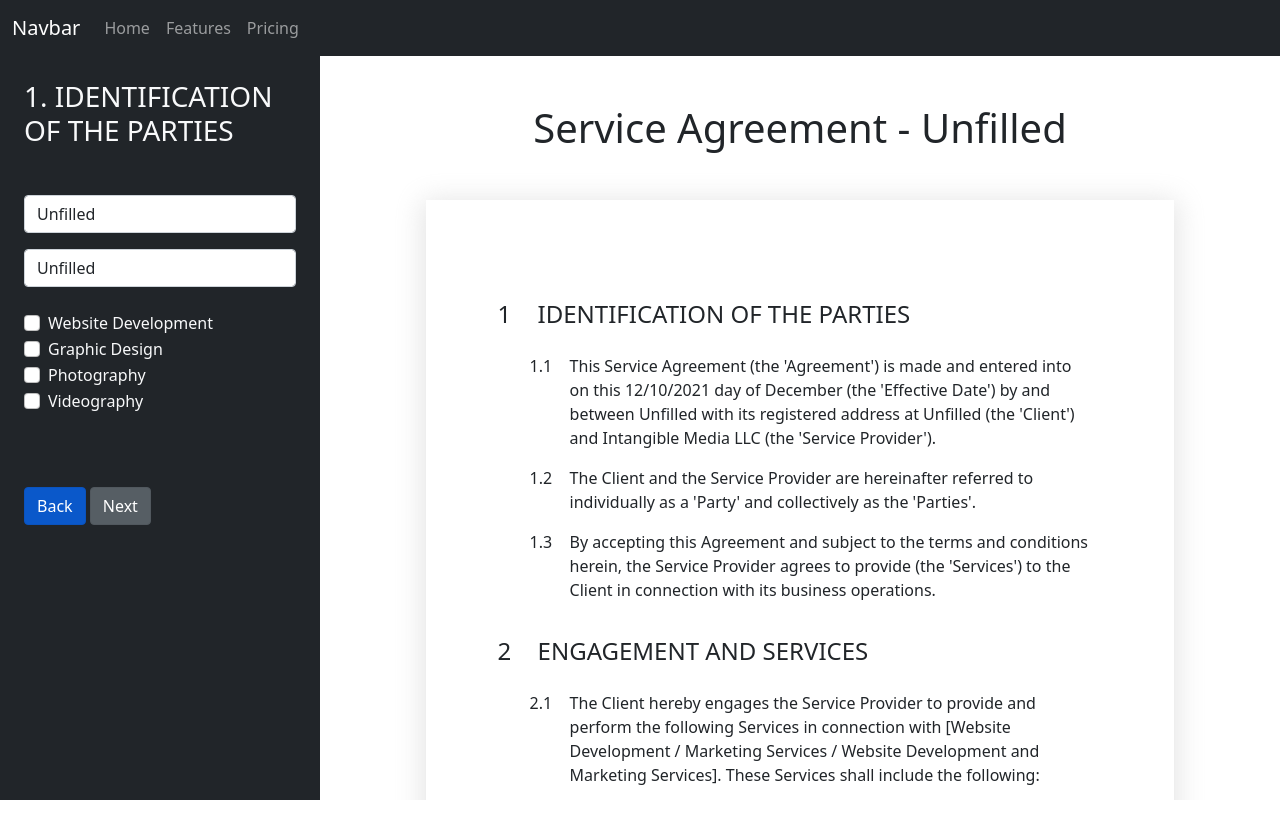
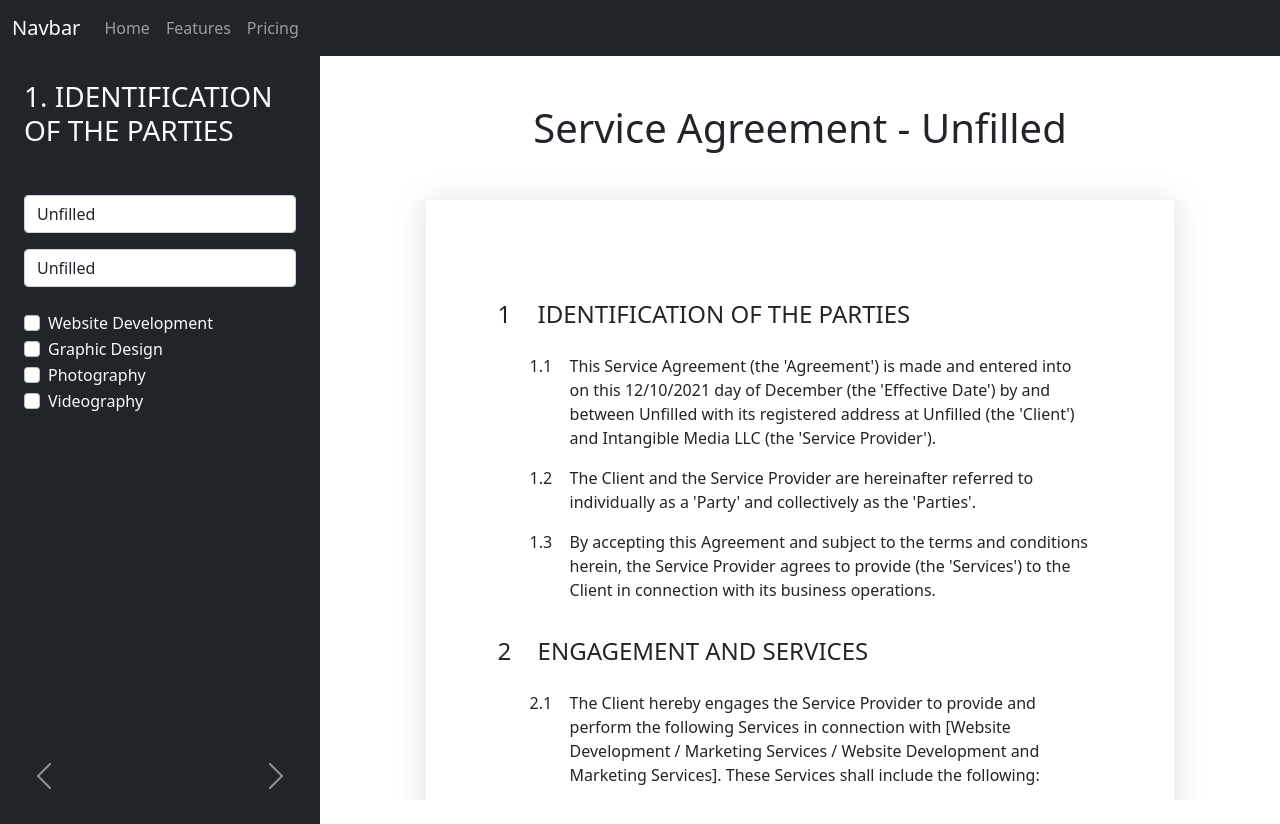
Before and after one commit to Bowtieman143/simplyfill, a Next.js app in the folder frontend/: page / in a window 1280 px wide. Before the commit the page ends 800 px from the top, so only its background shows below. Built offline with nearby package versions, Linux system fonts and the light colour scheme.

Commit message:
installed sass

```diff
--- a/frontend/components/sidebar.js
+++ b/frontend/components/sidebar.js
@@ -1,4 +1,4 @@
-import { Col, Form, Row, Button } from "react-bootstrap";
+import { Col, Form, Row, Button, Carousel } from "react-bootstrap";
 
 export default function Sidebar(props) {
   const {
@@ -9,11 +9,13 @@ export default function Sidebar(props) {
     services,
     setServices,
     selectedServices,
-    setSelectedServices
+    setSelectedServices,
   } = props;
 
   return (
     <Col md={3} id="sidebar" className="bg-dark text-light h-100 p-4">
+      <Carousel controls={true} indicators={false} interval={null}>
+        <Carousel.Item>
           <h3 className="mb-5">1. IDENTIFICATION OF THE PARTIES</h3>
           <Form className="mb-5">
             <Row className="mb-3">
@@ -52,7 +54,11 @@ export default function Sidebar(props) {
                       if (e.target.checked === true) {
                         setSelectedServices([...selectedServices, service]);
                       } else {
-                    setSelectedServices(selectedServices.filter(deselectedService => deselectedService !== service));
+                        setSelectedServices(
+                          selectedServices.filter(
+                            (deselectedService) => deselectedService !== service
+                          )
+                        );
                       }
                     }}
                   />
@@ -60,12 +66,54 @@ export default function Sidebar(props) {
               </Form.Group>
             </Row>
           </Form>
-      <Button variant="primary" size="md" active>
-        Back
-      </Button>{" "}
-      <Button variant="secondary" size="md" active>
-        Next
-      </Button>
+        </Carousel.Item>
+        <Carousel.Item>
+          <h3 className="mb-5">2. ENGAGEMENT AND SERVICES</h3>
+          <Form>
+            <Row className="mb-3">
+              <Form.Group as={Col} controlId="formGridEmail">
+                <Form.Label>Email</Form.Label>
+                <Form.Control type="email" placeholder="Enter email" />
+              </Form.Group>
+
+              <Form.Group as={Col} controlId="formGridPassword">
+                <Form.Label>Password</Form.Label>
+                <Form.Control type="password" placeholder="Password" />
+              </Form.Group>
+            </Row>
+
+            <Form.Group className="mb-3" controlId="formGridAddress1">
+              <Form.Label>Address</Form.Label>
+              <Form.Control placeholder="1234 Main St" />
+            </Form.Group>
+
+            <Form.Group className="mb-3" controlId="formGridAddress2">
+              <Form.Label>Address 2</Form.Label>
+              <Form.Control placeholder="Apartment, studio, or floor" />
+            </Form.Group>
+
+            <Row className="mb-3">
+              <Form.Group as={Col} controlId="formGridCity">
+                <Form.Label>City</Form.Label>
+                <Form.Control />
+              </Form.Group>
+
+              <Form.Group as={Col} controlId="formGridState">
+                <Form.Label>State</Form.Label>
+                <Form.Select defaultValue="Choose...">
+                  <option>Choose...</option>
+                  <option>...</option>
+                </Form.Select>
+              </Form.Group>
+
+              <Form.Group as={Col} controlId="formGridZip">
+                <Form.Label>Zip</Form.Label>
+                <Form.Control />
+              </Form.Group>
+            </Row>
+          </Form>
+        </Carousel.Item>
+      </Carousel>
     </Col>
   );
 }
--- a/frontend/package.json
+++ b/frontend/package.json
@@ -12,7 +12,8 @@
     "next": "12.0.7",
     "react": "17.0.2",
     "react-bootstrap": "^2.0.3",
-    "react-dom": "17.0.2"
+    "react-dom": "17.0.2",
+    "sass": "^1.45.0"
   },
   "devDependencies": {
     "eslint": "8.4.1",
--- a/frontend/styles/globals.css
+++ b/frontend/styles/globals.css
@@ -65,3 +65,22 @@ a {
   top: 0px;
   left: -40px;
 }
+
+#sidebar .carousel.slide {
+  height: 90vh;
+  position: relative;
+}
+
+#sidebar .carousel-caption {
+  position: relative;
+}
+
+#sidebar .carousel-control-prev,
+#sidebar .carousel-control-next {
+  position: absolute;
+  display: block;
+  width: 40px;
+  height: 40px;
+  bottom: 0;
+  margin-top: auto;
+}
```
Also changed, not shown: 1 other file (tests, documents, lock files or other folders). Lines whose indentation alone changed are shown as unchanged.
